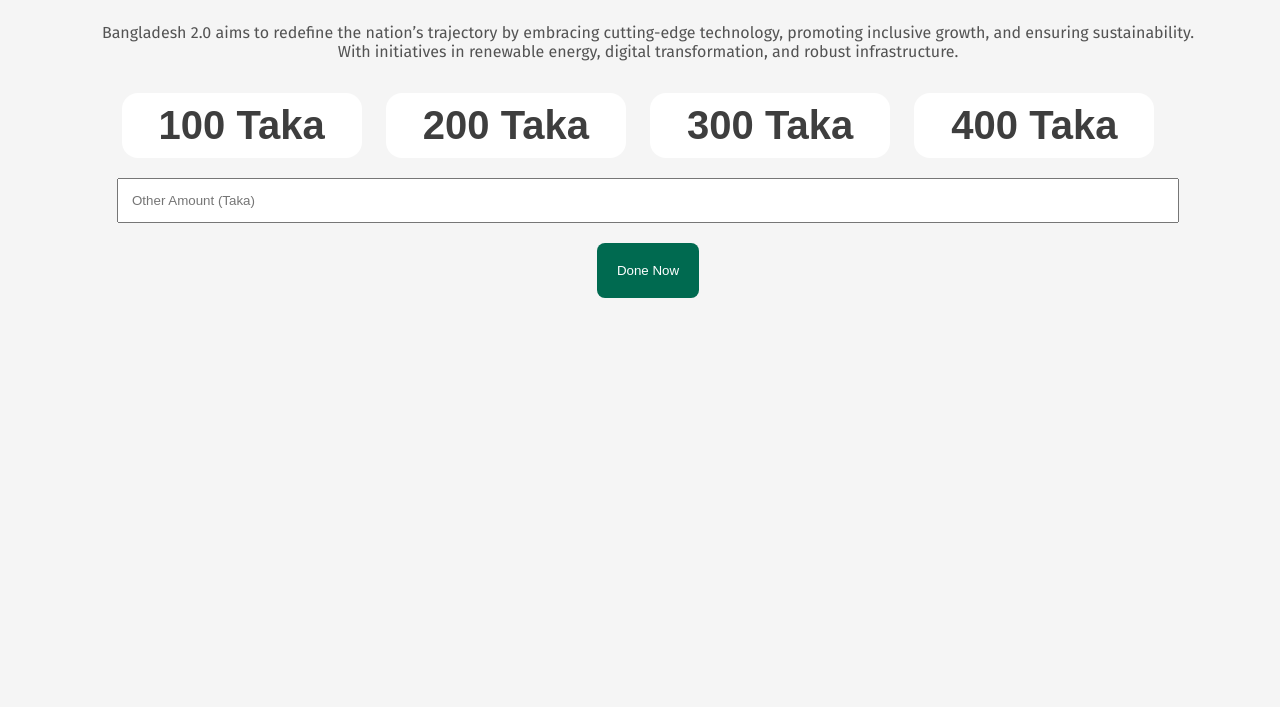
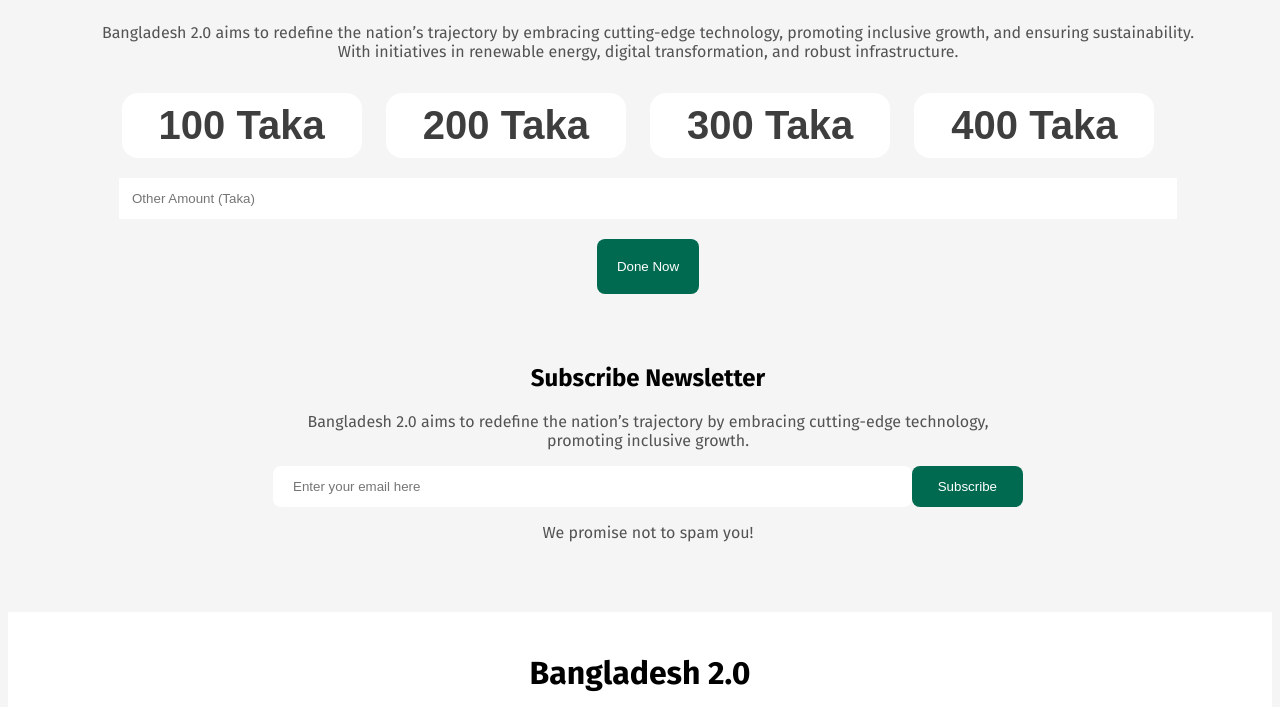
Before and after one commit to Jony2697/Assignment-01, a plain HTML site: page index.html in a window 1280 px wide. Shown: the part 2555-3262 px from the top of the page. Before the commit the page ends 2861 px from the top, so only its background shows below. Drawn offline with Linux system fonts and the light colour scheme.

Commit message:
newsletter and footer section added

```diff
--- a/index.html
+++ b/index.html
@@ -123,8 +123,25 @@
                 <button>Done Now</button>
             </div>
        </section>
-
-
+       <section class="newsletter-container">
+        <div class="newsletter">
+            <h1>Subscribe Newsletter</h1>
+            <p>Bangladesh 2.0 aims to redefine the nation’s trajectory by embracing cutting-edge technology, promoting inclusive growth.</p>
+            <div class="enter">
+                <input type="email" name="" id="" placeholder="Enter your email here">
+                <button class="btn">Subscribe</button>
+            </div>
+            <p>We promise not to spam you!</p>
+        </div>
+       </section>
     </main>
+    <footer>
+        <h1>Bangladesh 2.0</h1>
+        <div>
+            <img src="assets/facebook.png" alt="facebook">
+            <img src="assets/instagram.png" alt="instagram">
+            <img src="assets/x.png" alt="x">
+        </div>
+    </footer>
 </body>
 </html>
--- a/styles/style.css
+++ b/styles/style.css
@@ -272,6 +272,7 @@ body{
     margin: 0 auto;
     padding: 13px;
     margin-top: 20px;
+    border: none;
 }
 .done-btn button{
     background-color: #006A50;
@@ -280,5 +281,39 @@ body{
     border: none;
     margin-top: 20px;
     padding: 20px;
+
 }
 /* donate style end */
+
+.newsletter-container{
+    width: 1280px;
+    margin: 0 auto;
+    text-align: center;
+    margin-top: 70px;
+
+}
+.newsletter{
+    width: 750px;
+    margin: 0 auto;
+}
+.newsletter p{
+    color: rgb(14, 14, 14,70%);
+}
+.enter{
+display: flex;
+justify-content: center;
+}
+.enter input{
+    width: 600px;
+    padding: 10px 20px;
+    background-color: white;
+    border-radius: 8px;
+    border: none;
+}
+
+footer{
+    text-align: center;
+    margin-top: 70px;
+    background-color: white;
+    padding: 20px;
+}
```
